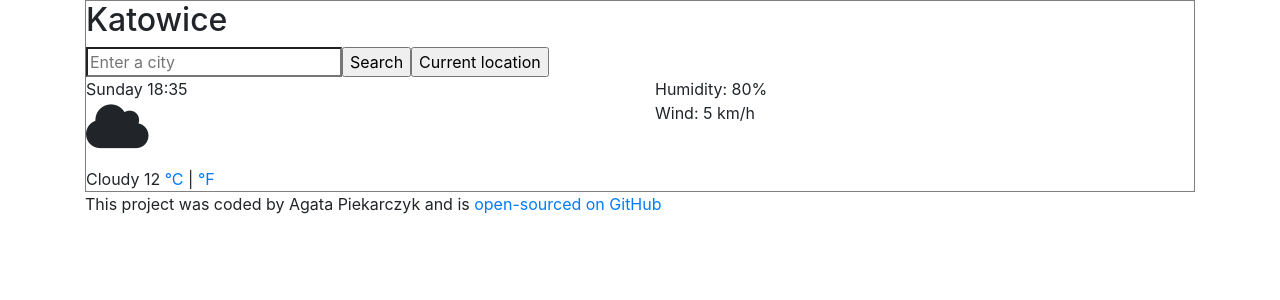
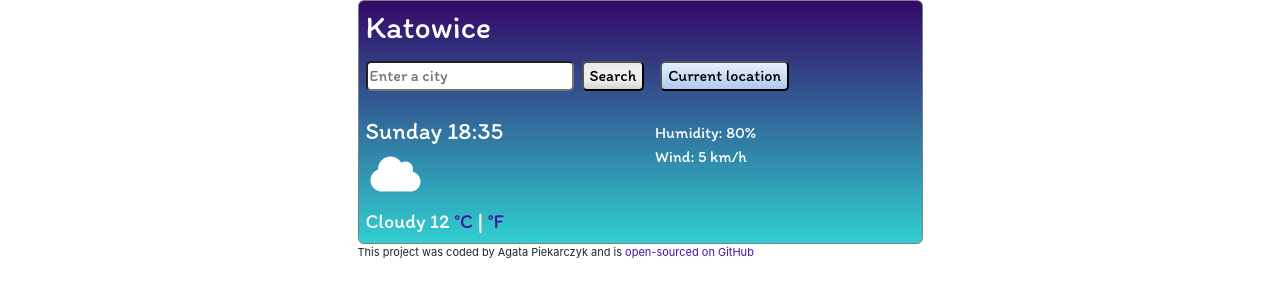
Before and after one commit to Agata349/react-weather-app-final, a React (Create React App) app: page / in a window 1280 px wide. Shown: the top 300 px of the page. Built offline with nearby package versions, Linux system fonts and the light colour scheme.

Commit message:
CSS added

```diff
--- a/src/Weather.css
+++ b/src/Weather.css
@@ -1,7 +1,77 @@
+@import url("https://fonts.googleapis.com/css2?family=Itim&display=swap");
+
 .Weather {
+  max-width: 565px;
+  margin: 0 auto;
+  background-image: linear-gradient(to top, #30cfd0 0%, #330867 100%);
+  color: #fff;
+  font-family: "Itim", cursive;
   border: 1px solid grey;
+  border-radius: 6px;
+}
+
+.Form {
+  margin: 7px;
+}
+
+h2 {
+  text-transform: capitalize;
+  margin: 7px;
+}
+
+.Current-date {
+  font-size: 24px;
 }
 
 .main {
-  font-size: 50px;
+  font-size: 40px;
+  margin: 5px;
 }
+
+.Current-weather {
+  font-size: 20px;
+  margin: 7px;
+}
+
+.Temp {
+  margin: 7px;
+  font-size: 20px;
+}
+
+.Search {
+  border-radius: 5px;
+}
+
+.Search-button {
+  background-image: linear-gradient(
+    to top,
+    #d5d4d0 0%,
+    #d5d4d0 1%,
+    #eeeeec 31%,
+    #efeeec 75%,
+    #e9e9e7 100%
+  );
+  border-radius: 5px;
+  margin: 8px;
+}
+
+.Current-button {
+  background-image: linear-gradient(to top, #accbee 0%, #e7f0fd 100%);
+  border-radius: 5px;
+  margin: 8px;
+}
+
+.Wind {
+  margin-top: 15px;
+}
+
+a {
+  color: rgb(68, 18, 161);
+}
+
+footer {
+  max-width: 565px;
+  display: block;
+  margin: 0 auto;
+  font-size: 11px;
+}
--- a/src/Weather.js
+++ b/src/Weather.js
@@ -5,30 +5,30 @@ export default function Weather() {
     return (
     <div className="Weather">
             <h2>Katowice</h2>
-            <form>
+            <form className="Form">
                <input className="Search" type="search" placeholder="Enter a city" />
-                <input className="SearchButton" type="submit" value="Search" />
-                <input className="CurrentButton" type="submit" value="Current location" />
+                <input className="Search-button" type="submit" value="Search" />
+                <input className="Current-button" type="submit" value="Current location" />
             </form>
             <div className="row">
       <div className="col">
-        <p className="CurrentWeather">
-          <span className="CurrentDate">Sunday 18:35</span>
+        <p className="Current-weather">
+          <span className="Current-date">Sunday 18:35</span>
           <br />
           <i className="fas fa-cloud main"></i>
         </p>
         <div className="Temp">
       <span className="Description">Cloudy</span> 12
       <a href="/"> °C</a> |{" "}
-      <a href="/" id="fahrenheit">
+      <a href="/">
         °F
       </a>
     </div>
       </div>
       <div className="col">
-        <p className="wind">
-          Humidity: <span id="humidity">80%</span> <br />
-          Wind: <span id="wind">5 km/h</span>
+        <p className="Wind">
+          Humidity: <span id="Humidity">80%</span> <br />
+          Wind: <span id="Wind">5 km/h</span>
         </p>
         </div>
         </div>
```
Also changed, not shown: 1 other file (tests, documents, lock files or other folders).
